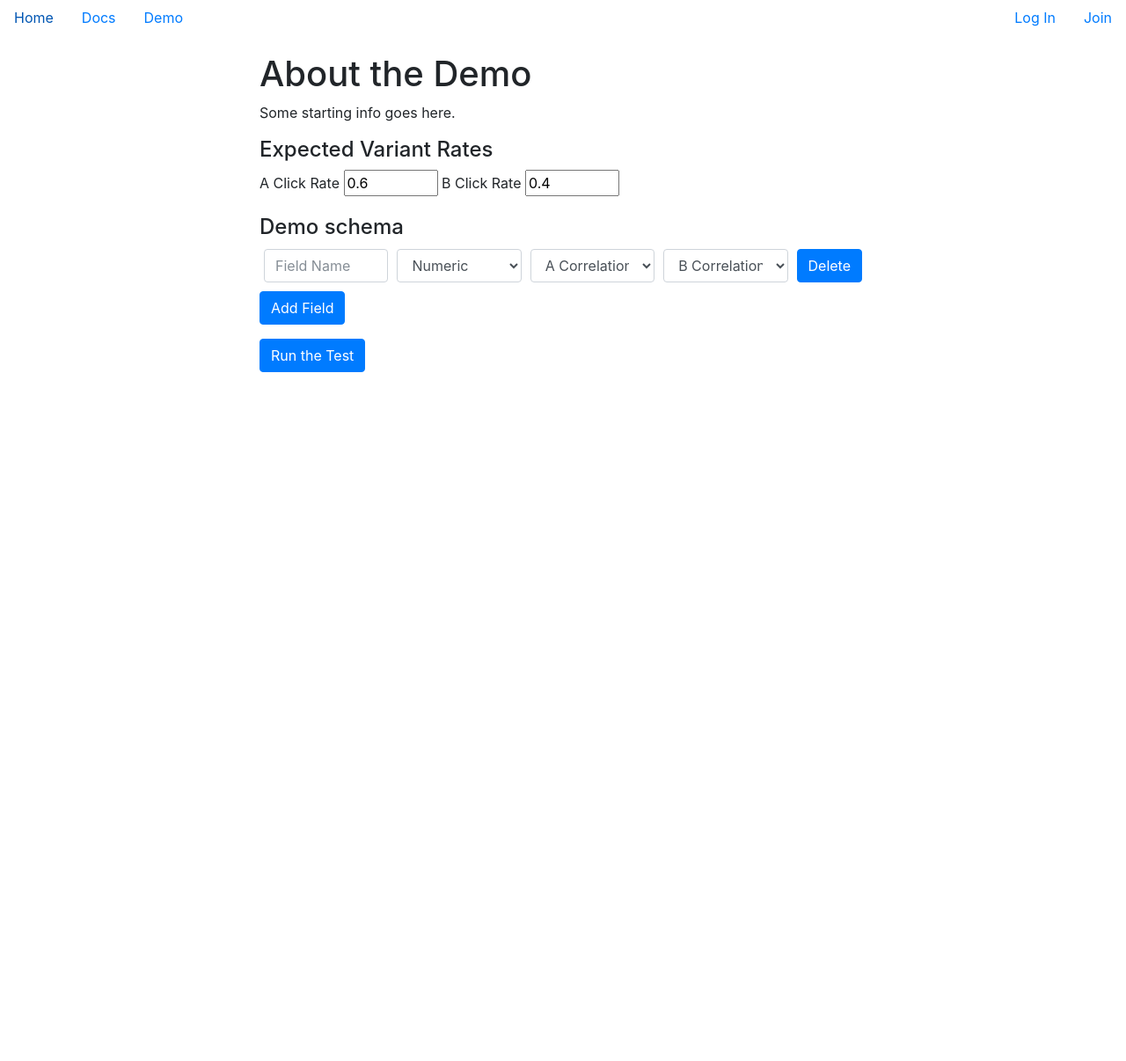
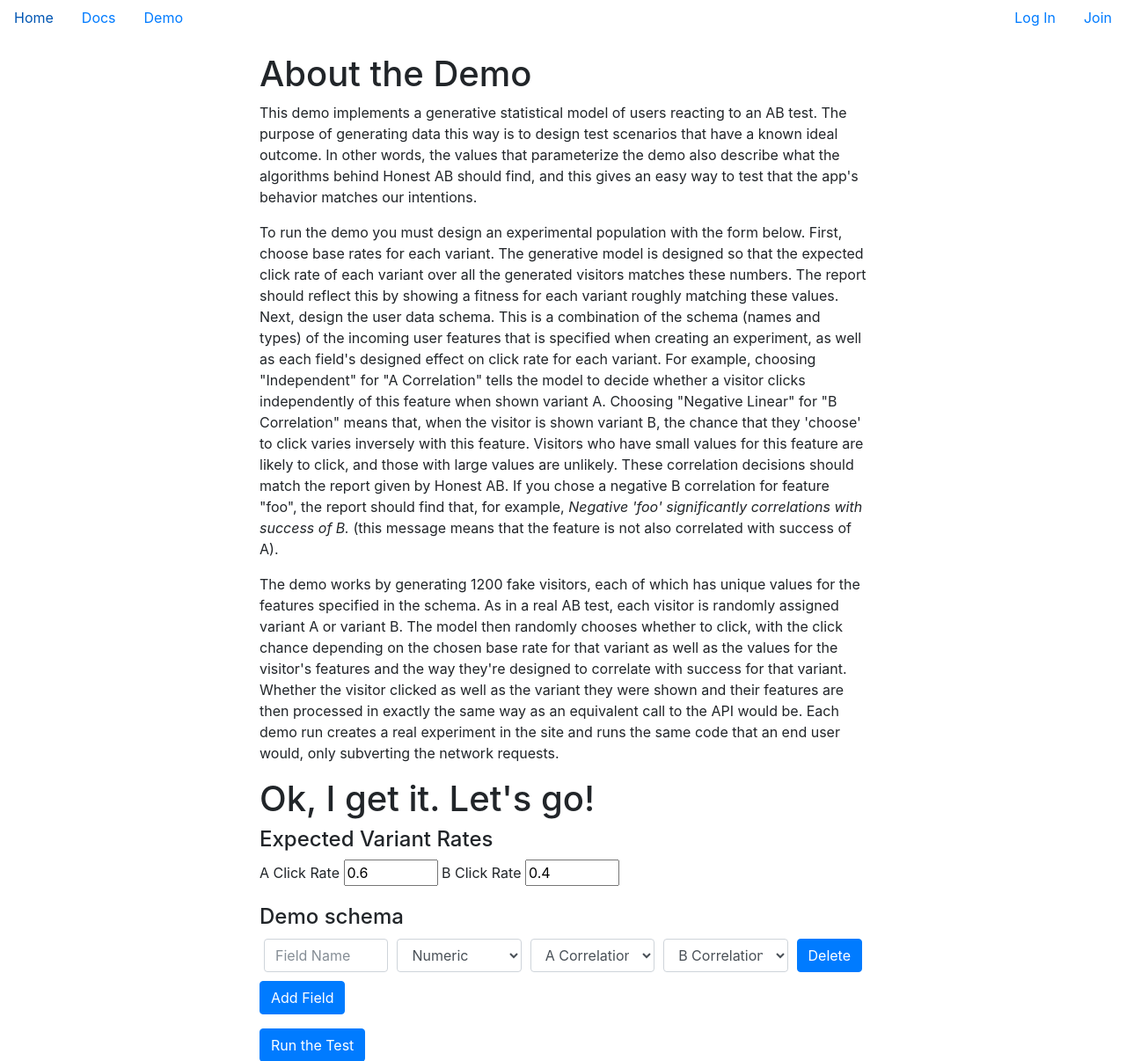
Before and after one commit to adamtobey/honest_ab, a Python web app: template honest_ab/templates/demo/new.html.j2 in a window 1280 px wide. Shown: the top 1206 px of the page at 88% size. Before the commit the page ends 423 px from the top, so only its background shows below. Run offline with Jinja, Linux system fonts and the light colour scheme; the template is opened without the code that fills it, so the values that code supplies are empty; some libraries are stand-ins or nearby versions.

Commit message:
Demo readme

```diff
--- a/honest_ab/templates/demo/new.html.j2
+++ b/honest_ab/templates/demo/new.html.j2
@@ -7,8 +7,16 @@
 {% block content %}
   <h1>About the Demo</h1>
   <p>
-    Some starting info goes here.
+    This demo implements a generative statistical model of users reacting to an AB test. The purpose of generating data this way is to design test scenarios that have a known ideal outcome. In other words, the values that parameterize the demo also describe what the algorithms behind Honest AB should find, and this gives an easy way to test that the app's behavior matches our intentions.
   </p>
+  <p>
+    To run the demo you must design an experimental population with the form below. First, choose base rates for each variant. The generative model is designed so that the expected click rate of each variant over all the generated visitors matches these numbers. The report should reflect this by showing a fitness for each variant roughly matching these values. Next, design the user data schema. This is a combination of the schema (names and types) of the incoming user features that is specified when creating an experiment, as well as each field's designed effect on click rate for each variant. For example, choosing "Independent" for "A Correlation" tells the model to decide whether a visitor clicks independently of this feature when shown variant A. Choosing "Negative Linear" for "B Correlation" means that, when the visitor is shown variant B, the chance that they 'choose' to click varies inversely with this feature. Visitors who have small values for this feature are likely to click, and those with large values are unlikely. These correlation decisions should match the report given by Honest AB. If you chose a negative B correlation for feature "foo", the report should find that, for example, <em>Negative 'foo' significantly correlations with success of B.</em> (this message means that the feature is not also correlated with success of A).
+  </p>
+  <p>
+    The demo works by generating 1200 fake visitors, each of which has unique values for the features specified in the schema. As in a real AB test, each visitor is randomly assigned variant A or variant B. The model then randomly chooses whether to click, with the click chance depending on the chosen base rate for that variant as well as the values for the visitor's features and the way they're designed to correlate with success for that variant. Whether the visitor clicked as well as the variant they were shown and their features are then processed in exactly the same way as an equivalent call to the API would be. Each demo run creates a real experiment in the site and runs the same code that an end user would, only subverting the network requests.
+  </p>
+
+  <h1>Ok, I get it. Let's go!</h1>
   <div class="form-container">
     <form action="/demo/create" method="post">
       <h4>Expected Variant Rates</h4>
--- a/honest_ab/templates/demo/show.html.j2
+++ b/honest_ab/templates/demo/show.html.j2
@@ -1,7 +1,7 @@
 {% extends 'common/base.html.j2' %}
 
 {% block content %}
-  <h1>Demo Results</h1>
+  <h3>Demo Design</h3>
 
   <div class="card result-card">
     <div class="card-body">
@@ -53,5 +53,6 @@
     </div>
   </div>
 
+  <h3>Honest AB Report</h3>
   {% include 'experiments/_results.html.j2' %}
 {% endblock %}
```
